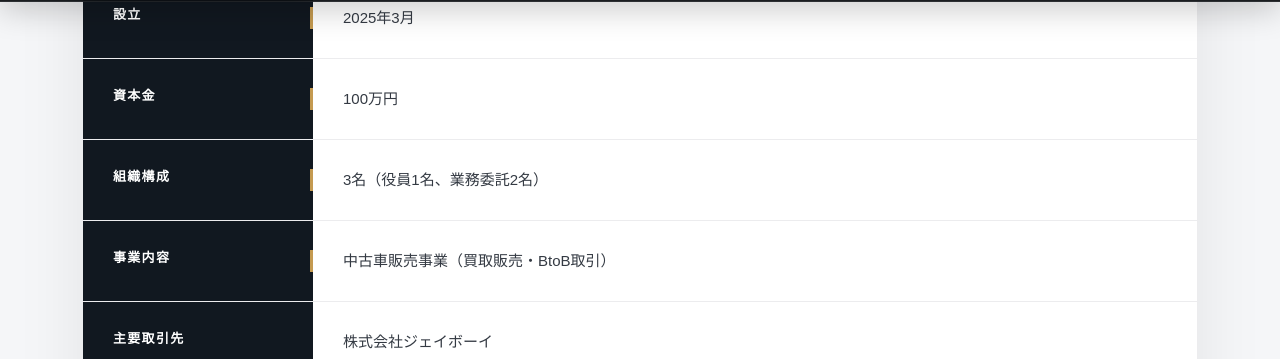
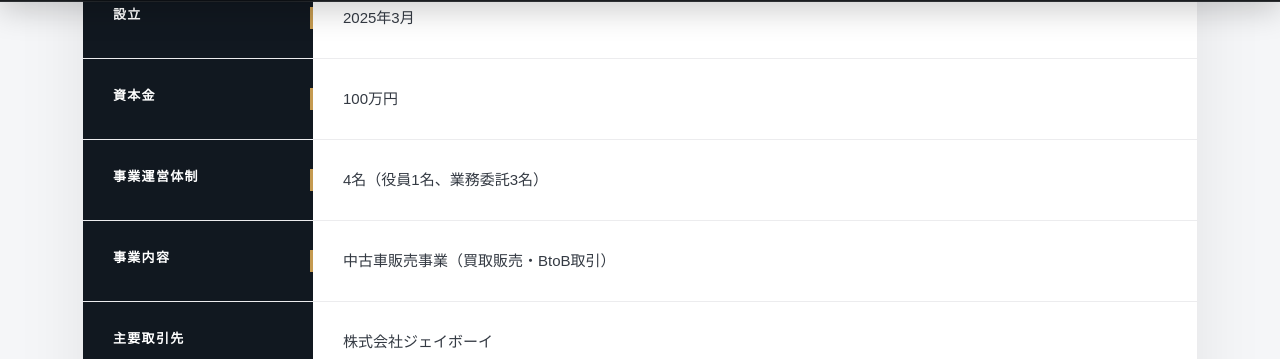
Before and after one commit to liberal0321/LibeRal., a Jekyll site: the page built from about.html, in a window 1280 px wide and 900 px high, scrolled down 1036 px. Shown: the part 91-450 px from the top of the window. Built offline with Jekyll 4.4.1, drawn with Linux system fonts in a browser that asks for light colours.

Commit message:
Update organizational structure details in about.html

```diff
--- a/about.html
+++ b/about.html
@@ -74,8 +74,8 @@ copyright_years: "2025"
           </div>
 
 <div class="company-row">
-            <dt>組織構成</dt>
-            <dd>3名（役員1名、業務委託2名）</dd>
+            <dt>事業運営体制</dt>
+            <dd>4名（役員1名、業務委託3名）</dd>
           </div>
 
           <div class="company-row">
```
